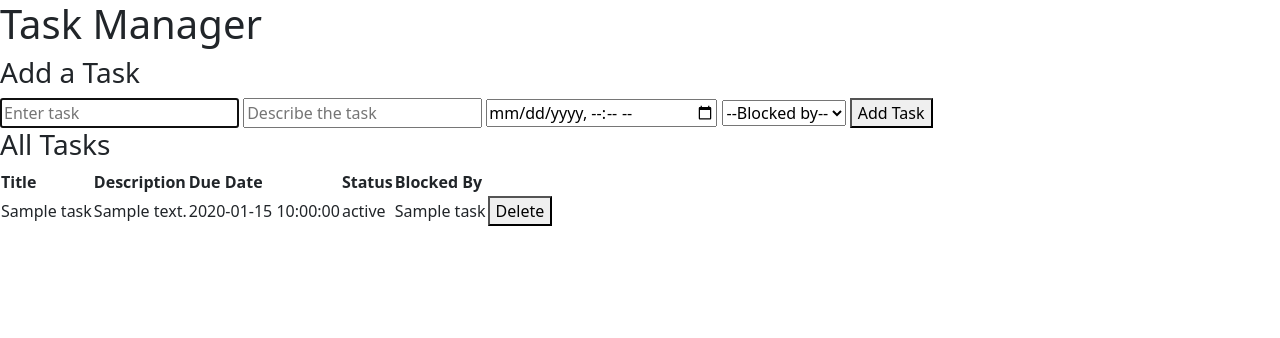
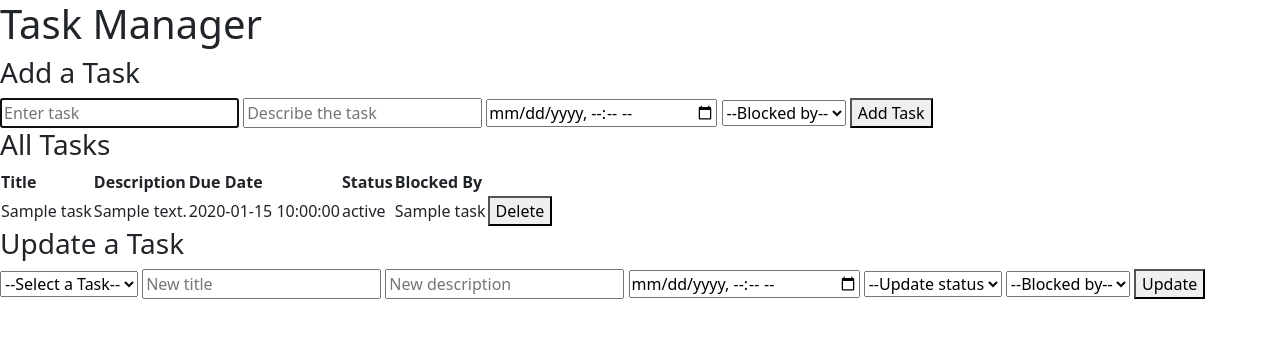
Before and after one commit to rahullpanditaa/taskmanager, a Flask app: template templates/index.html in a window 1280 px wide. Shown: the top 338 px of the page. Run offline with Flask 3, Linux system fonts and the light colour scheme; the template is opened without the code that fills it: most values are stand-ins (such as "Sample title", 1, 10 or a date in 2020); some libraries are stand-ins or nearby versions.

Commit message:
modify index.html - add a form for updating task

```diff
--- a/templates/index.html
+++ b/templates/index.html
@@ -17,7 +17,7 @@
             {% for task in tasks %}
                 <option value="{{ task['id'] }}">{{ task["title"] }}</option>
             {% endfor %}
-            </select>
+        </select>
         <button type="submit">Add Task</button>
     </form>
 
@@ -57,4 +57,29 @@
             {% endfor %}
         </tbody>
     </table>
+    <h3>Update a Task</h3>
+    <form action="/update" method="post">
+        <select name="id">
+            <option selected value="">--Select a Task--</option>
+            {% for task in tasks %}
+                <option value="{{ task['id'] }}">{{ task["title"] }}</option>
+            {% endfor %}
+        </select>
+        <input type="text" name="title" placeholder="New title">
+        <input type="text" name="description" placeholder="New description">
+        <input type="datetime-local" name="due_date" placeholder="Change due date">
+        <select name="status">
+            <option selected value="">--Update status</option>
+            <option value="to-do">To-Do</option>
+            <option value="in progress">In Progress</option>
+            <option value="done">Done</option>
+        </select>
+        <select name="blocked_by">
+            <option selected value="">--Blocked by--</option>
+            {% for task in tasks %}
+                <option value="{{ task['id'] }}">{{ task["title"] }}</option>
+            {% endfor %}
+        </select>
+        <button type="submit">Update</button>
+    </form>
 {% endblock %}
```
